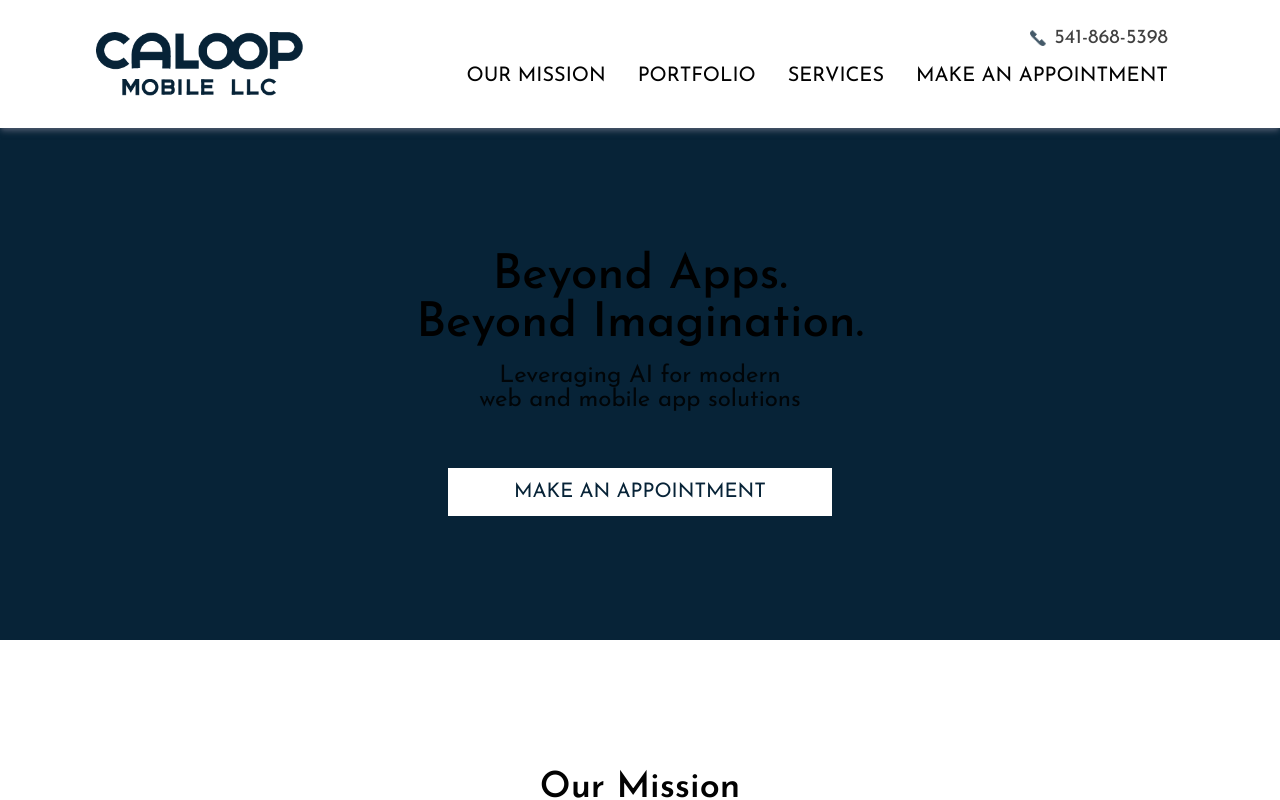
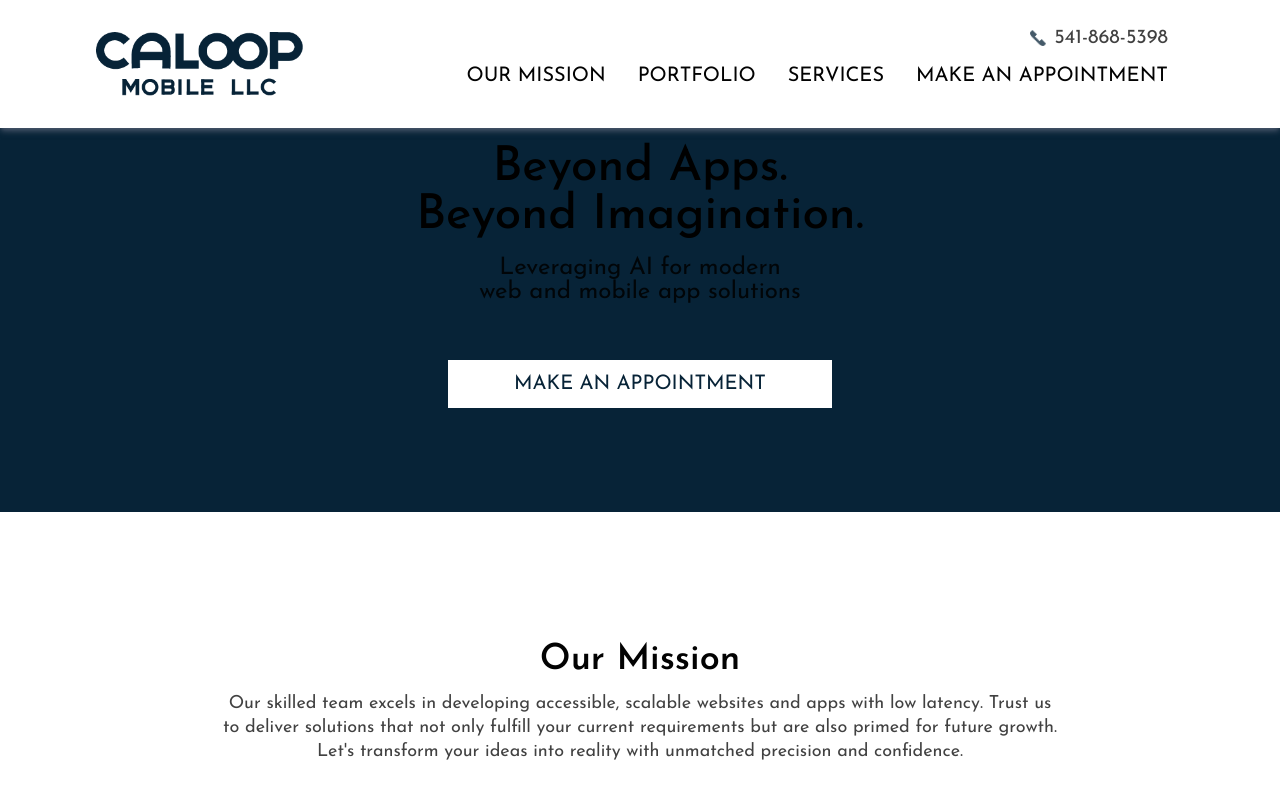
Before and after one commit to LukeLarson2/caloop-mobile-site, a Next.js app: page / in a window 1280 px wide. Shown: the top 800 px of the page. Built offline with nearby package versions, Linux system fonts and the light colour scheme.

Commit message:
adjusted spacing above header

```diff
--- a/src/app/_components/Header.tsx
+++ b/src/app/_components/Header.tsx
@@ -13,10 +13,12 @@ export default function Header() {
   };
   return (
     <div
-      className="flex xs:h-96 bg-primary xs:w-full xs:px-10 xs:flex-col xs:justify-center xl:px-28 xl:h-128 xl:items-center"
+      className="flex xs:h-128 bg-primary xs:w-full xs:px-10 xs:flex-col xs:justify-center xl:px-28 xl:h-128 xl:items-center"
       id="header"
     >
-      <h1 className="text-3xl font-medium xl:text-5xl xl:mb-2">Beyond Apps.</h1>
+      <h1 className="text-3xl font-medium xs:mt-10 xl:text-5xl xl:mb-2">
+        Beyond Apps.
+      </h1>
       <h1 className="-mt-2 text-3xl font-medium xl:text-5xl">
         Beyond Imagination.
       </h1>
--- a/src/app/page.tsx
+++ b/src/app/page.tsx
@@ -15,7 +15,7 @@ export default function Home() {
     setShowModal(value);
   };
   return (
-    <main className="flex bg-light min-h-screen flex-col items-center justify-between xs:pt-32 overflow-x-hidden">
+    <main className="flex bg-light min-h-screen flex-col items-center justify-between xs:pt-18 overflow-x-hidden">
       {showModal && <Modal handlePreview={handlePreview} />}
       <Header />
       <Mission />
```
